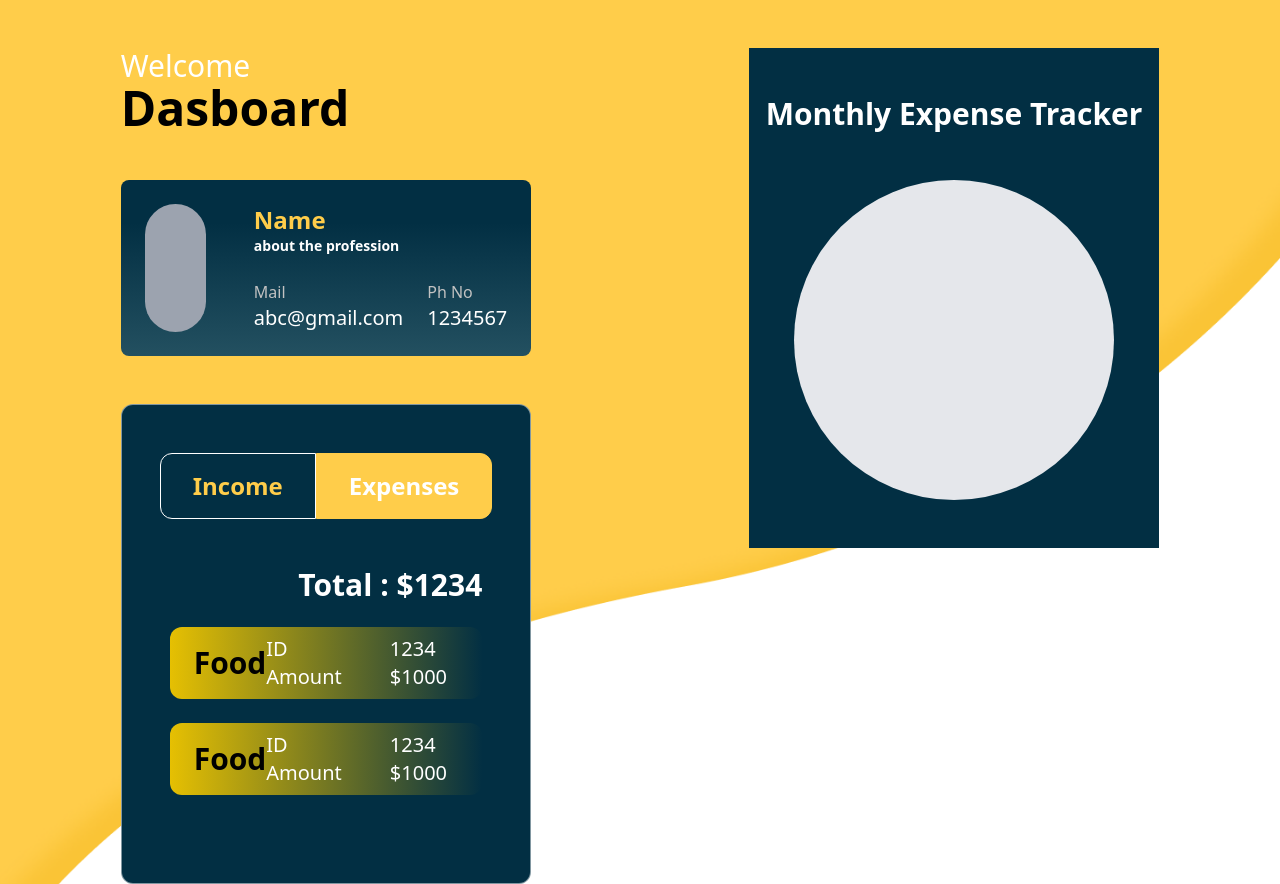
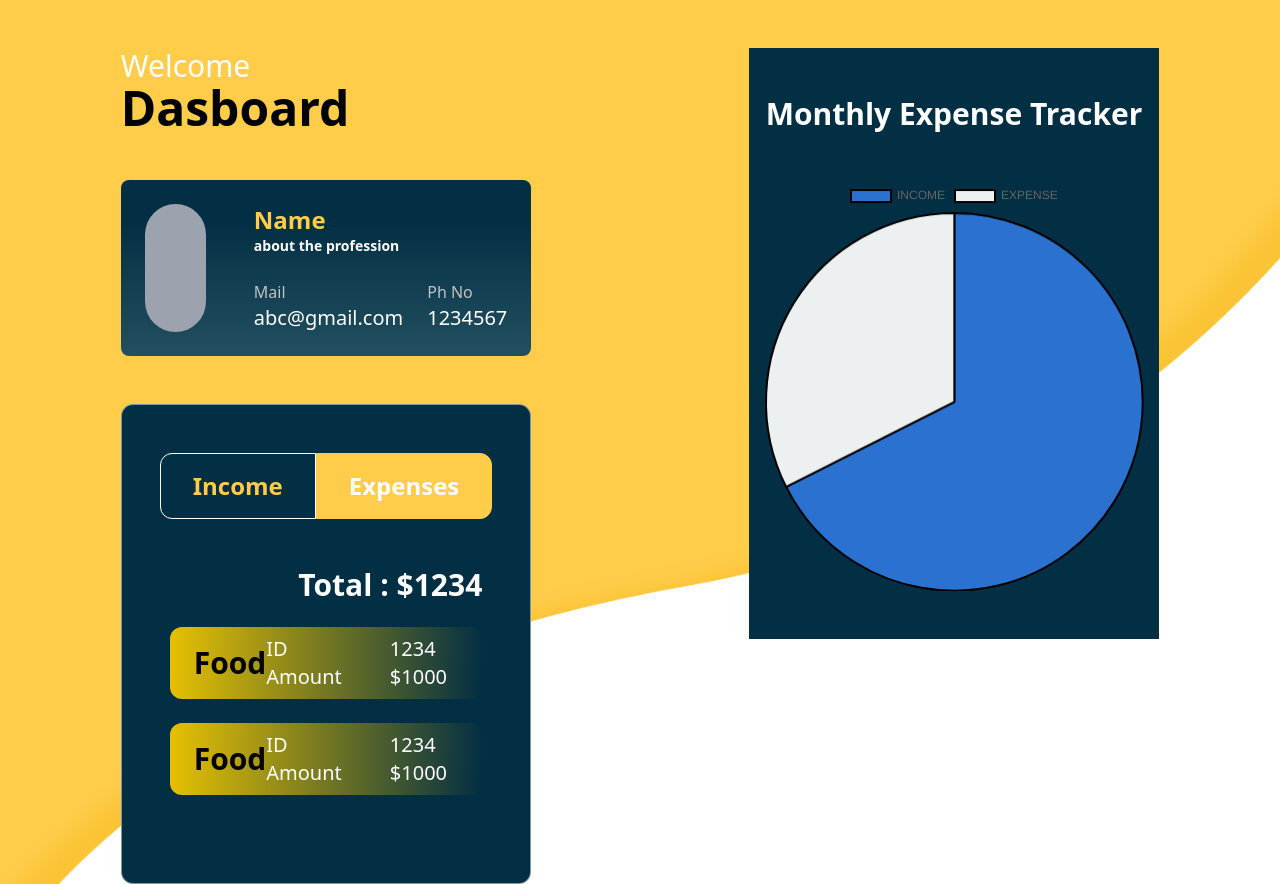
Before and after one commit to Vishnurr2k01/Devcraflt, a React (Create React App) app in the folder frontend/: page /dashboard in a window 1280 px wide. Built offline with nearby package versions, Linux system fonts and the light colour scheme.

Commit message:
pie chart added

```diff
--- a/frontend/src/pages/Dasboard.js
+++ b/frontend/src/pages/Dasboard.js
@@ -1,20 +1,32 @@
 import React, { useState } from 'react'
 import Profile from '../components/Profile'
 import Income from '../components/Income'
-import ExpenseChart from '../components/ExpenseChart'
+import ExpenseChart from '../components/ExpenseChart';
 function Dasboard() {
-  const [selec,setselec] = useState(false)
- const Data = [
+  const [selec,setselec] = useState(false);
+  const monthData = [
     {
-      id:'Income',
-     cost:50000,
+      id:'INCOME',
+
+      cost:50000,
     },
     {
-      id:'Expense',
+      id:'EXPENSE',
       cost:24000,
     },
-
 ]
+   const [userData] = useState({
+    labels: monthData.map((data) => data.id),
+    datasets: [
+      {
+        label: "total cost",
+        data: monthData.map((data) => data.cost),
+        backgroundColor: ["#2a71d0", "#ecf0f1", "#50AF95", "#f3ba2f"],
+        borderColor: "black",
+        borderWidth: 2,
+      },
+    ],
+  });
   return (
     <div style={{
 background:`url('/bg.png')`,
@@ -44,12 +56,7 @@ backgroundRepeat:'no-repeat',
       </div>
       <div className=' w-full md:w-1/3 bg-[#022F43] flex flex-col items-center justify-center h-fit py-12'>
       <h3 className='mb-12 text-3xl text-white font-semibold'>Monthly Expense Tracker</h3>
-      <div className='w-80 h-80 rounded-full bg-gray-200  '>
-
-
-
-      </div>
-{/* <ExpenseChart chartData={Data}/> */}
+<ExpenseChart chartData={userData} />
       </div>
     </div>
   )
```
